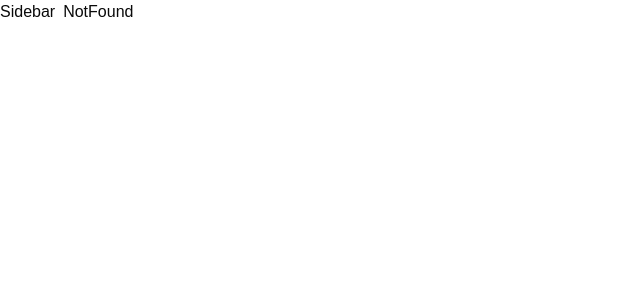
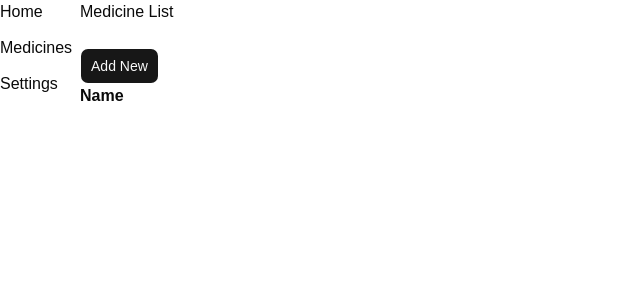
Before and after one commit to yogeshdatir/care-coin, a React (Vite) app: page /medicines in a window 1280 px wide. Shown: the top 300 px of the page, without its empty margins (0-640 px from the left). Built offline with nearby package versions, Linux system fonts and the light colour scheme.

Commit message:
Add MedicinesPage component and update routing; enhance SettingsPage with catalog item management

```diff
--- a/src/core/App.tsx
+++ b/src/core/App.tsx
@@ -4,6 +4,7 @@ import DashboardPage from '@/features/dashboard/components/DashboardPage';
 import LoadingPage from '@/shared/components/LoadingPage';
 import { lazy, Suspense } from 'react';
 import Layout from './components/Layout';
+import MedicinesPage from '@/features/medicines/components/MedicinesPage';
 
 const NotFound = lazy(() => import('@/shared/components/NotFound'));
 const SettingsPage = lazy(
@@ -23,6 +24,7 @@ function App() {
                 element={<Navigate to="/dashboard" replace />}
               />
               <Route path="/dashboard" element={<DashboardPage />} />
+              <Route path="/medicines" element={<MedicinesPage />} />
               <Route path="/settings" element={<SettingsPage />} />
               <Route path="*" element={<NotFound />} />
             </Route>
--- a/src/core/components/Sidebar.tsx
+++ b/src/core/components/Sidebar.tsx
@@ -1,5 +1,13 @@
+import { NavLink } from 'react-router';
+
 const Sidebar = () => {
-  return <div>Sidebar</div>;
+  return (
+    <div className="flex flex-col gap-3">
+      <NavLink to="/dashboard">Home</NavLink>
+      <NavLink to="/medicines">Medicines</NavLink>
+      <NavLink to="/settings">Settings</NavLink>
+    </div>
+  );
 };
 
 export default Sidebar;
--- /dev/null
+++ b/src/features/medicines/components/MedicinesPage.tsx
@@ -0,0 +1,67 @@
+import { Button } from '@/shared/components/ui/button';
+import { useState, type ChangeEvent, type SubmitEvent } from 'react';
+
+type Medicine = {
+  id: string;
+  name: string;
+};
+
+const INITIAL_MEDICINE = {
+  id: Date.now().toString(),
+  name: '',
+};
+
+const MedicinesPage = () => {
+  const [medicines, setMedicines] = useState<Medicine[]>([]);
+  const [newMedicine, setNewMedicine] = useState<Medicine>(INITIAL_MEDICINE);
+
+  const handleNewMedicineInput = (e: ChangeEvent<HTMLInputElement>) => {
+    setNewMedicine((prev) => ({
+      ...prev,
+      [e.target.name]: e.target.value,
+    }));
+  };
+
+  const handleAddNewMedicine = (e: SubmitEvent) => {
+    e.preventDefault();
+
+    setMedicines((prev) => [...prev, newMedicine]);
+    setNewMedicine(INITIAL_MEDICINE);
+  };
+
+  return (
+    <div>
+      <h1>Medicine List</h1>
+      <form onSubmit={handleAddNewMedicine}>
+        <fieldset>
+          <label>
+            <input
+              name="name"
+              value={newMedicine.name}
+              onChange={handleNewMedicineInput}
+            />
+          </label>
+        </fieldset>
+        <Button type="submit">Add New</Button>
+      </form>
+      <table>
+        <thead>
+          <tr>
+            <th>Name</th>
+          </tr>
+        </thead>
+        <tbody>
+          {medicines.map(({ id, name }) => {
+            return (
+              <tr key={id}>
+                <td>{name}</td>
+              </tr>
+            );
+          })}
+        </tbody>
+      </table>
+    </div>
+  );
+};
+
+export default MedicinesPage;
--- a/src/features/settings/components/SettingsPage.tsx
+++ b/src/features/settings/components/SettingsPage.tsx
@@ -1,24 +1,76 @@
 import { Button } from '@/shared/components/ui/button';
+import type { CatalogItem } from '@/shared/types';
+import { useState, type ChangeEvent, type SubmitEvent } from 'react';
+
+const INITIAL_CATALOG_ITEM = {
+  id: Date.now().toString(),
+  name: '',
+  type: '',
+};
 
 const SettingsPage = () => {
+  const [catalogItems, setCatalogItems] = useState<CatalogItem[]>([]);
+  const [newCatalogItem, setNewCatalogItem] =
+    useState<CatalogItem>(INITIAL_CATALOG_ITEM);
+
+  const handleNewItemChange = (e: ChangeEvent<HTMLInputElement>) => {
+    setNewCatalogItem((prev) => ({ ...prev, [e.target.name]: e.target.value }));
+  };
+
+  const handleAddCatalogItems = (e: SubmitEvent) => {
+    e.preventDefault();
+
+    setCatalogItems((prev) => [...prev, newCatalogItem]);
+    setNewCatalogItem(INITIAL_CATALOG_ITEM);
+  };
+
   return (
     <div>
       <h1>MEDICAL CATALOG REGISTRY</h1>
       <p>Pre-define the variables that populate your health & dose logs.</p>
-      <form>
+      <form onSubmit={handleAddCatalogItems}>
         <fieldset>
-          <label>Item Name:</label>
-          <input />
+          <label>
+            Item Name:
+            <input
+              name="name"
+              value={newCatalogItem.name}
+              onChange={handleNewItemChange}
+            />
+          </label>
         </fieldset>
         <fieldset>
-          <label>Item Type:</label>
-          <input />
+          <label>
+            Item Type:
+            <input
+              name="type"
+              value={newCatalogItem.type}
+              onChange={handleNewItemChange}
+            />
+          </label>
         </fieldset>
-        <Button type="button">Add to Medical Catalog</Button>
+        <Button type="submit">Add to Medical Catalog</Button>
       </form>
       <div>
         <h1>ACTIVE TRACKING CATALOG</h1>
-        <ul></ul>
+        <table>
+          <thead>
+            <tr>
+              <th>Item Name</th>
+              <th>Item Type</th>
+            </tr>
+          </thead>
+          <tbody>
+            {catalogItems.map(({ id, name, type }) => {
+              return (
+                <tr key={id}>
+                  <td>{name}</td>
+                  <td>{type}</td>
+                </tr>
+              );
+            })}
+          </tbody>
+        </table>
       </div>
     </div>
   );
--- /dev/null
+++ b/src/shared/types/health.ts
@@ -0,0 +1,5 @@
+export type CatalogItem = {
+  id: string;
+  name: string;
+  type: string;
+};
--- /dev/null
+++ b/src/shared/types/index.ts
@@ -0,0 +1 @@
+export * from './health';
```
